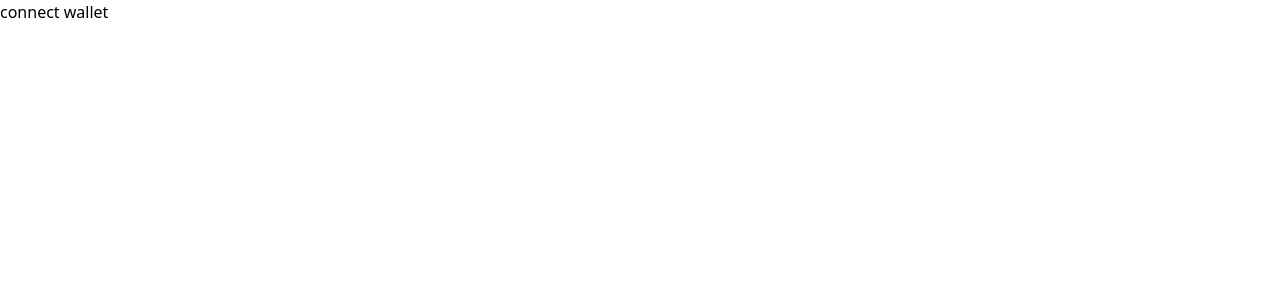
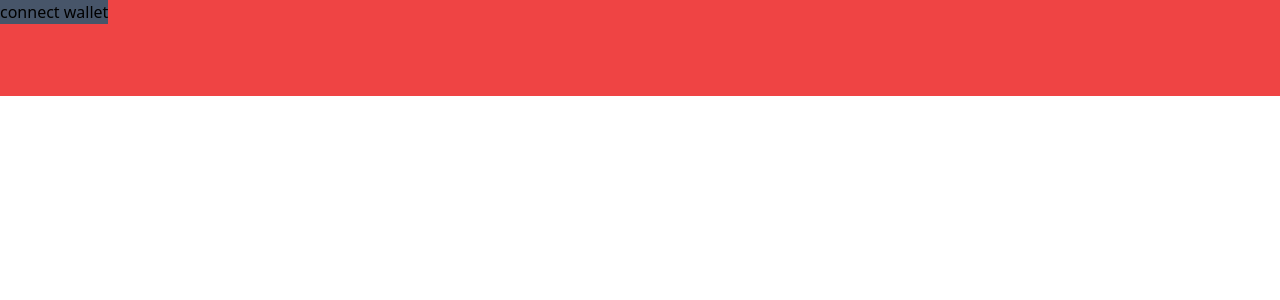
Before and after one commit to Xaniven/andyChill, a React (Vite) app: page / in a window 1280 px wide. Shown: the top 300 px of the page. Built offline with nearby package versions, Linux system fonts and the light colour scheme.

Commit message:
fixed tailwind only working in app.js components folder was outside src 😐🙃

```diff
--- a/package.json
+++ b/package.json
@@ -1,5 +1,5 @@
 {
-  "name": "renaturedcbd",
+  "name": "andyChill",
   "private": true,
   "version": "0.0.0",
   "type": "module",
@@ -25,9 +25,10 @@
     "@vitejs/plugin-react-swc": "^3.0.0",
     "autoprefixer": "^10.4.14",
     "hardhat": "^2.14.0",
+    "postcss": "^8.4.23",
     "sass": "^1.59.2",
     "scss": "^0.2.4",
-    "tailwindcss": "^3.2.7",
+    "tailwindcss": "^3.3.2",
     "vite": "^4.1.0"
   }
 }
--- a/src/App.jsx
+++ b/src/App.jsx
@@ -1,5 +1,5 @@
 import { useState } from "react";
-import Navbar from "../components/Navbar";
+import Navbar from "./components/Navbar";
 import "./App.scss";
 
 const contractAddy = "0xe7f1725e7734ce288f8367e1bb143e90bb3f0512";
--- a/components/Navbar.jsx
+++ b/src/components/Navbar.jsx
@@ -11,13 +11,11 @@
 
   return (
     <>
-      <nav className='min-w-[100vw] min-h-[12vh] bg-slate-500'>
-        <button className=' bg-slate-600 h-8 w-8 ' onClick={connectWallet}>
+      <nav className='min-w-[100vw] min-h-[12vh] bg-red-500'>
+        <button className=' bg-slate-600' onClick={connectWallet}>
           {" "}
           connect wallet
         </button>
-
-        <div className='bg-black h-8 w-8'> </div>
       </nav>
     </>
   );
```
Also changed, not shown: 1 other file (tests, documents, lock files or other folders).
